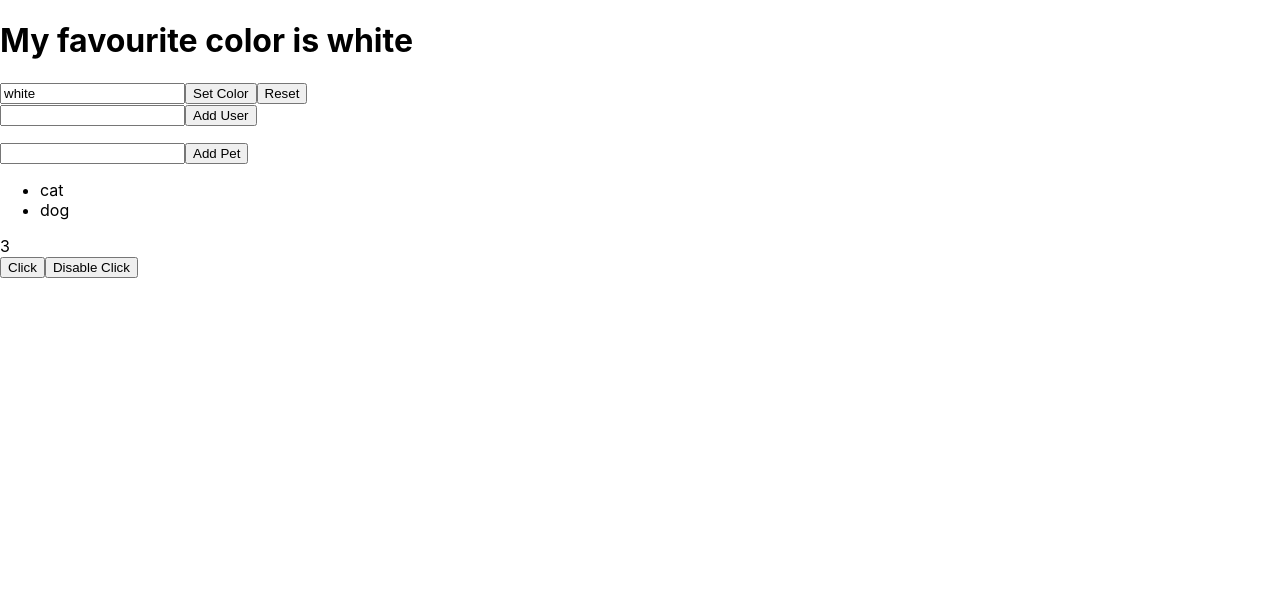
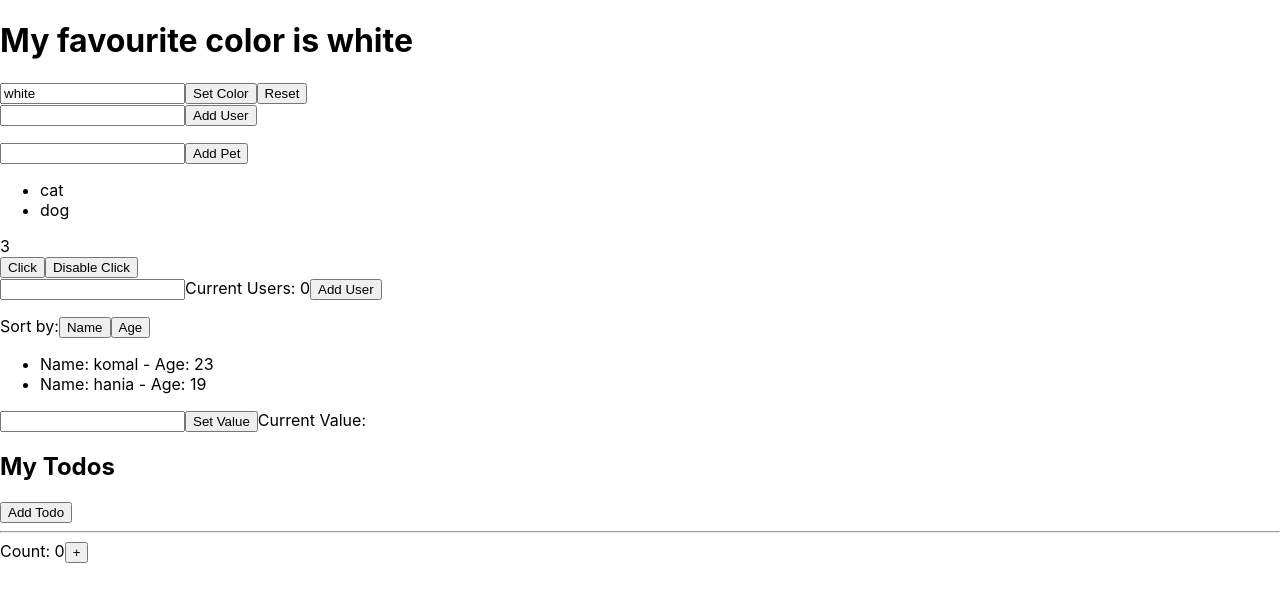
Before and after one commit to komalwaseem2/hooks_practice, a React (Create React App) app: page / in a window 1280 px wide. Shown: the top 602 px of the page. Built offline with nearby package versions, Linux system fonts and the light colour scheme.

Commit message:
usecallback, usememo

```diff
--- a/src/index.js
+++ b/src/index.js
@@ -8,6 +8,10 @@ import UserList from './useState2';
 import MimicLifecycle from './useEffectLifecycle';
 import PetList from './useEffect2';
 import InputRef from './useRef1';
+import UserList2 from './useMemo1';
+import Sorter from './useMemo2';
+import InputRef2 from './useRef2';
+import TodoList from './useCallback2Outer';
 
 const root = ReactDOM.createRoot(document.getElementById('root'));
 root.render(
@@ -16,6 +20,10 @@ root.render(
     <UserList></UserList>
     <PetList pets={["cat","dog"]}></PetList>
     <InputRef></InputRef>
+    <UserList2></UserList2>
+    <Sorter data={[{name:'komal',age:23},{name:'hania',age:19}]}></Sorter>
+    <InputRef2></InputRef2>
+    <TodoList></TodoList>
   </React.StrictMode>
 );
 
--- /dev/null
+++ b/src/useCallback1.js
@@ -0,0 +1,13 @@
+import { memo, useEffect } from 'react';
+
+const Name = memo(function Name(props) {
+
+    useEffect(()=>{alert("rendering")});
+
+  return (<>
+    <label>{props.name}</label>
+  </>)
+
+});
+
+export default Name;
--- /dev/null
+++ b/src/useCallback2.js
@@ -0,0 +1,16 @@
+import { memo } from "react";
+
+const Todos = memo(function Todos ({ todos, addTodo })  {
+  alert("child render");
+  return (
+    <>
+      <h2>My Todos</h2>
+      {todos.map((todo, index) => {
+        return <p key={index}>{todo}</p>;
+      })}
+      <button onClick={addTodo}>Add Todo</button>
+    </>
+  );
+})
+
+export default Todos;
--- /dev/null
+++ b/src/useCallback2Outer.js
@@ -0,0 +1,25 @@
+import { useCallback, useState } from "react";
+import Todos from "./useCallback2";
+
+export default function TodoList() {
+  const [count, setCount] = useState(0);
+  const [todos, setTodos] = useState([]);
+
+  const increment = () => {
+    setCount((c) => c + 1);
+  };
+  const addTodo = useCallback(() => {
+    setTodos((t) => [...t, "New Todo"]);
+  }, [todos]);
+
+  return (
+    <>
+      <Todos todos={todos} addTodo={addTodo} />
+      <hr />
+      <div>
+        Count: {count}
+        <button onClick={increment}>+</button>
+      </div>
+    </>
+  );
+};
--- /dev/null
+++ b/src/useMemo1.js
@@ -0,0 +1,37 @@
+import React, { useMemo, useState } from 'react';
+
+export default function UserList2(){
+
+    const [users,setUsers] = useState([]);
+    const [inputValue,setInputValue] = useState("");
+
+    const userCount = useMemo(
+        ()=>{
+            return users.length;
+        },
+        [users]
+    )
+
+    const handleInputChange=(event)=>{
+        setInputValue(event.target.value);
+    }
+
+    const addUser=()=>{
+        let copy = [...users];
+        copy.push(inputValue);
+        setUsers(copy);
+    }
+
+    return (
+        <div>
+           <input type="text" value={inputValue} onChange={(event)=>handleInputChange(event)}></input>
+           <label>Current Users: {userCount}</label>
+           <button onClick={addUser}>Add User</button>
+           <ul>
+           {users.map((item)=>{
+            return <li>{item}</li>;
+           })}
+           </ul>
+        </div>
+    );
+}
--- /dev/null
+++ b/src/useMemo2.js
@@ -0,0 +1,42 @@
+import React, { useState, useMemo } from 'react';
+
+export default function Sorter({ data }) {
+  const [sortBy, setSortBy] = useState('');
+
+  const sortedData = useMemo(() => {
+
+    switch (sortBy) {
+
+      case 'name':
+        return data.slice().sort((a, b) => {
+          if (a.name < b.name)
+            return -1;
+          if (a.name > b.name)
+            return 1;
+          return 0;
+        });
+
+      case 'age':
+        return data.slice().sort((a, b) => a.age - b.age);
+
+      default:
+        return data;
+    }
+
+  }, [data, sortBy]);
+
+  return (
+    <div>
+      <div>
+        Sort by:
+        <button onClick={() => setSortBy('name')}>Name</button>
+        <button onClick={() => setSortBy('age')}>Age</button>
+      </div>
+      <ul>
+        {sortedData.map(item => (
+          <li>Name: {item.name} - Age: {item.age}</li>
+        ))}
+      </ul>
+    </div>
+  );
+}
--- a/src/useRef2.js
+++ b/src/useRef2.js
@@ -1,16 +1,23 @@
-import React, { useRef, useState} from 'react';
+import React, { useCallback, useRef, useState} from 'react';
+import Name from './useCallback1';
 
-export default function InputRef(){
+export default function InputRef2(){
 
     const inputVal = useRef("");
 
     const [value,setValue] =useState("");
 
+    const handleOnClick=useCallback(()=>{
+        setValue(inputVal.current.value)
+    });
+
     return (
         <div>
             <input type="text" ref={inputVal}></input>
-            <button onClick={()=>setValue(inputVal.current.value)}>Set Value</button>
+            <button onClick={handleOnClick}>Set Value</button>
             <label>Current Value: {value}</label>
+            <br></br>
+            <Name name={value}></Name>
         </div>
     );
 }
```
